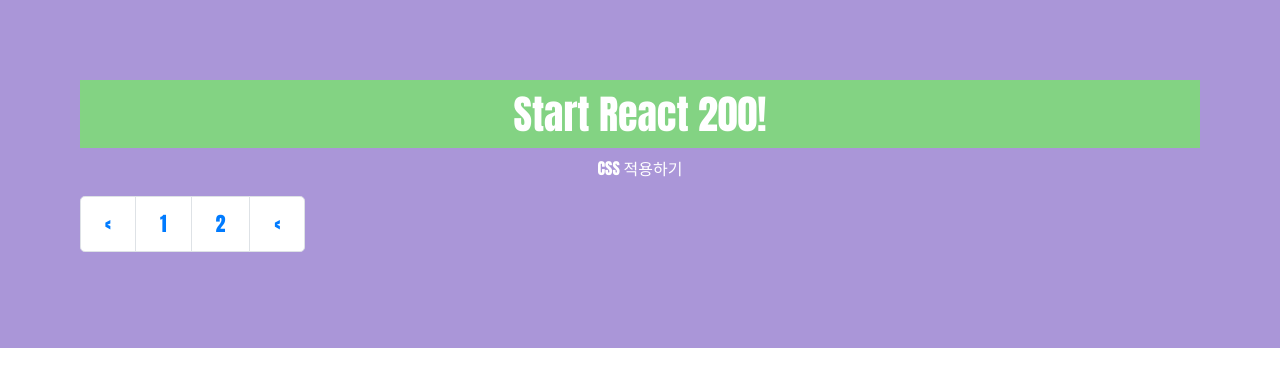
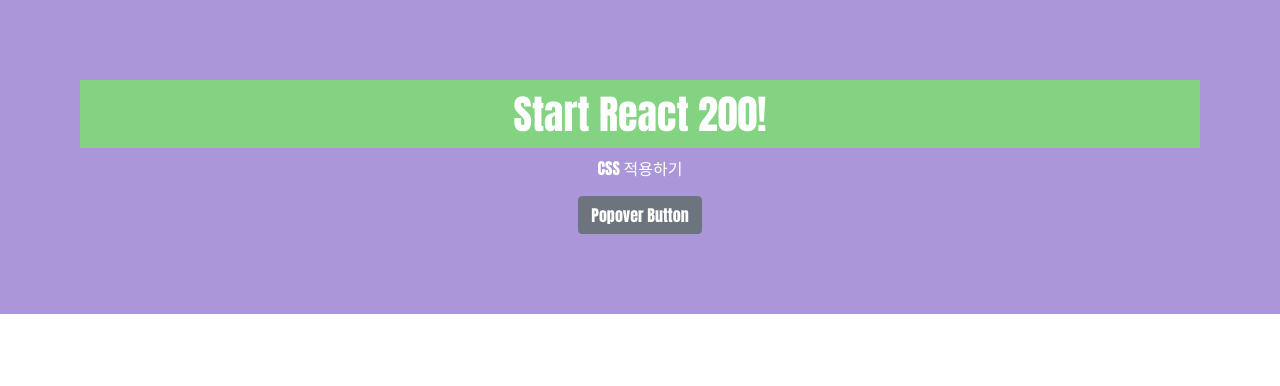
Before and after one commit to my-choe/react200, a React (Create React App) app: page / in a window 1280 px wide. Shown: the top 386 px of the page. Built offline with nearby package versions, Linux system fonts and the light colour scheme.

Commit message:
051 reactstrap Popovers 사용하기

```diff
--- a/src/App.js
+++ b/src/App.js
@@ -1,6 +1,6 @@
 import React from 'react';
 import './App.css';
-import Pagination from './R050_ReactstrapPagination';
+import Popover from './R051_ReactstrapPopover';
 import 'bootstrap/dist/css/bootstrap.css';
 
 function App() {
@@ -8,7 +8,7 @@
     <div>
       <h1>Start React 200!</h1>
       <p>CSS 적용하기</p>
-      <Pagination/>
+      <Popover/>
     </div>
   );
 }
--- /dev/null
+++ b/src/R051_ReactstrapPopover.js
@@ -0,0 +1,25 @@
+import React, { Component } from 'react';
+import { Button, UncontrolledPopover, PopoverHeader, PopoverBody } from 'reactstrap';
+
+/**
+ * Popover패키지: html 요소 클릭 시 요소에 연결된 메시지 박스를 띄우는 기능(tooltip과 거의 동일동락)
+ */
+
+class R051_ReactstrapPopover extends Component {
+    render() {
+        return (
+            <>
+                <Button id="Popover_id" type="button">Popover Button</Button>
+                <UncontrolledPopover placement="right" target="Popover_id">
+                    <PopoverHeader>React 200</PopoverHeader>
+                    <PopoverBody>
+                        Aenean id magna id risus congue ornare.
+                        Vestibulum sed diam et mi pulvinar facilisis sed eu risus.
+                    </PopoverBody>
+                </UncontrolledPopover>
+            </>
+        )
+    }
+}
+
+export default R051_ReactstrapPopover;
```
